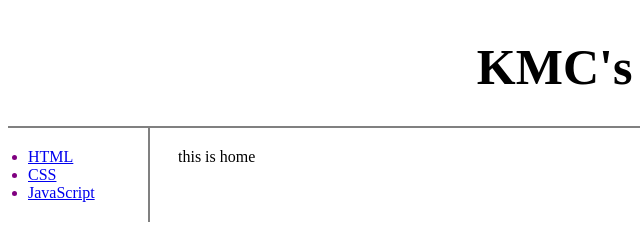
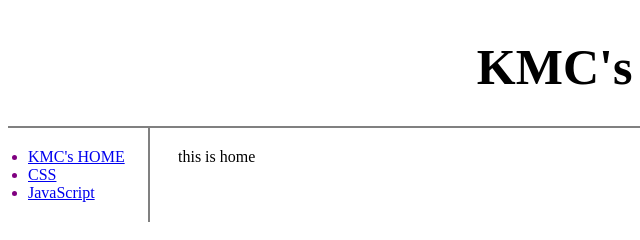
Before and after one commit to kimmincheol-kor/Old_Study_WEB, a plain HTML site: page Tutorial_Home/home.html in a window 1280 px wide. Shown: the full height of the page, 0-640 px from the left. Drawn offline with Linux system fonts and the light colour scheme.

Commit message:
Update home.html

```diff
--- a/Tutorial_Home/home.html
+++ b/Tutorial_Home/home.html
@@ -13,7 +13,7 @@
     <div id="grid_">
       <!-- ol is block element. Full size of Screen -->
       <ul id="menu_">
-        <li><a href="1.html"> HTML </a></li>
+        <li><a href="1.html"> KMC's HOME </a></li>
         <li><a href="3.html"> CSS </a></li>
         <li><a href="2.html"> JavaScript </a></li>
       </ul>
```
